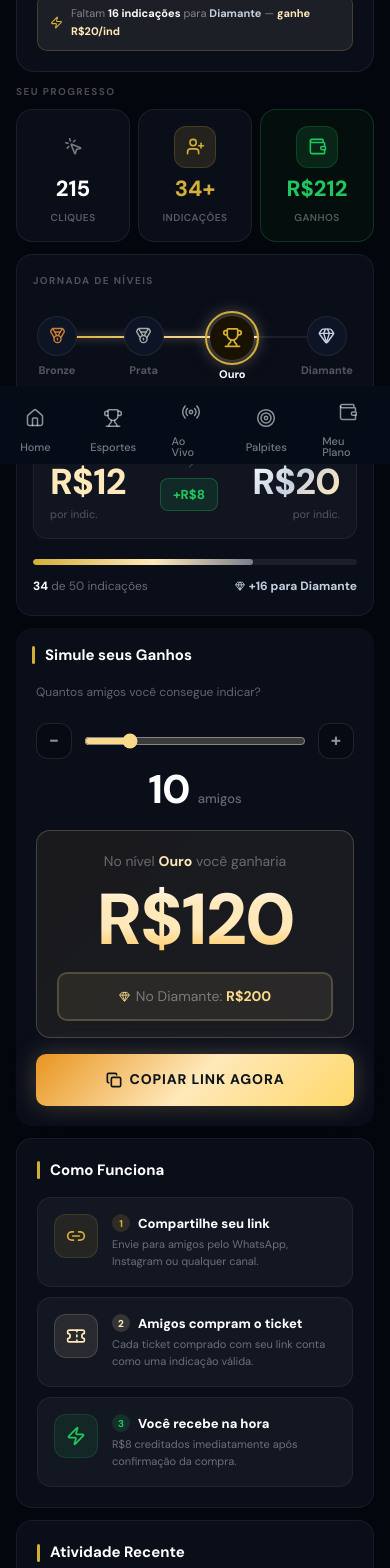
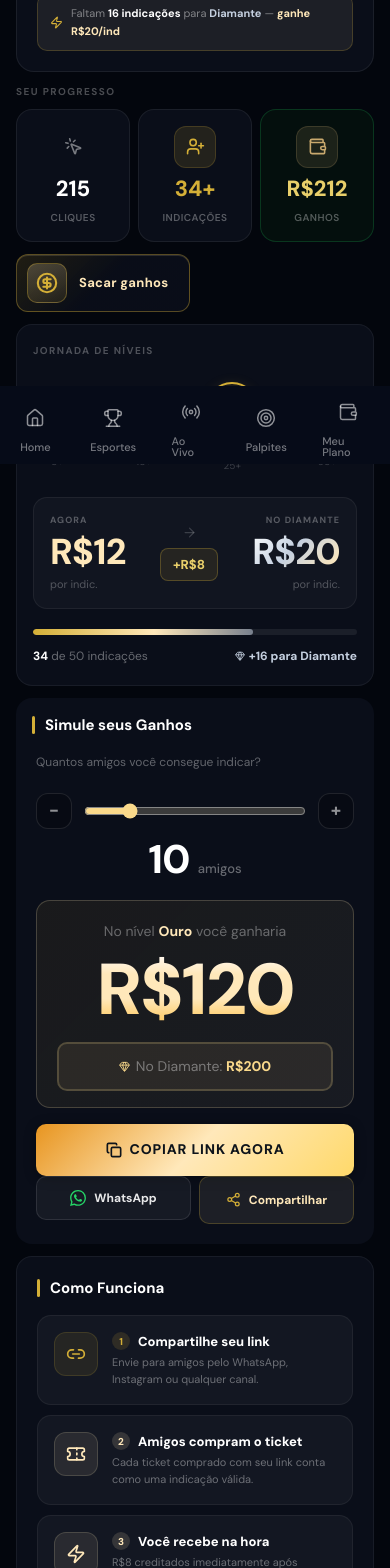
Before and after one commit to mariodev-black/bol-o-app, a Next.js app: page /indique in a window 390 px wide. Shown: the part 380-1948 px from the top of the page. Built offline with nearby package versions, Linux system fonts and the light colour scheme.

Commit message:
Enhance IndiqueGanhePage with referral link sharing and add SaquesPage for withdrawal requests

```diff
--- a/app/(authenticated)/indique/page.tsx
+++ b/app/(authenticated)/indique/page.tsx
@@ -1,6 +1,7 @@
 "use client";
 
-import { useState } from "react";
+import { useState, useCallback } from "react";
+import Link from "next/link";
 import {
   Gift,
   Trophy,
@@ -22,6 +23,7 @@ import {
   Sparkles,
   Banknote,
   Target,
+  CircleDollarSign,
 } from "lucide-react";
 import bgPalpitesDesk from "@/app/assets/bg-palpites-desktop.png";
 
@@ -36,9 +38,13 @@ const C = {
   /** Platina / “Diamante” sem azul — identidade dourada + neutro premium */
   platinum: "#C5D0E0",
   platinumMuted: "rgba(197,208,224,0.55)",
-  /** Verde só para ganhos / crédito (como em palpites: #22C55E) */
-  gain: "#22C55E",
-  gainSoft: "rgba(34,197,94,0.12)",
+  /** Valores monetários / crédito — sempre ouro âmbar (identidade única, sem verdes misturados) */
+  value: "#E8CF6A",
+  valueMuted: "#C9A96E",
+  valueSoft: "rgba(212, 175, 55, 0.10)",
+  valueBorder: "rgba(212, 175, 55, 0.28)",
+  /** WhatsApp: cor oficial só no ícone; superfície neutra como o resto do app */
+  wa: "#25D366",
 } as const;
 
 /* ─── Dados ─── */
@@ -66,7 +72,7 @@ const HOW_STEPS = [
   },
   {
     Icon: Zap,
-    color: C.gain,
+    color: C.goldMid,
     title: "Você recebe na hora",
     desc: "R$8 creditados imediatamente após confirmação da compra.",
   },
@@ -80,6 +86,10 @@ const ATIVIDADES = [
 ];
 
 const REF_LINK = "https://bolao.com/ref/SEU_CODIGO";
+
+const WHATSAPP_INVITE_TEXT = `Entre no Bolão do Milhão pelo meu link — cada ticket conta! 🎯\n${REF_LINK}`;
+
+const SHARE_TITLE = "Bolão do Milhão — indicação";
 
 /** Métricas do link — desktop, abaixo do campo (mock; ligar à API depois) */
 const LINK_STATS_DESKTOP = {
@@ -96,11 +106,68 @@ export default function IndiqueGanhePage() {
   const ganhoOuro = amigos * 12;
   const ganhoDiamante = amigos * 20;
 
-  function handleCopy() {
-    navigator.clipboard.writeText(REF_LINK).catch(() => { });
-    setCopied(true);
-    setTimeout(() => setCopied(false), 2200);
-  }
+  const copyReferralLink = useCallback(async (): Promise<boolean> => {
+    try {
+      if (typeof navigator !== "undefined" && navigator.clipboard?.writeText) {
+        await navigator.clipboard.writeText(REF_LINK);
+        return true;
+      }
+    } catch {
+      /* fallback abaixo */
+    }
+    if (typeof document === "undefined") return false;
+    try {
+      const ta = document.createElement("textarea");
+      ta.value = REF_LINK;
+      ta.setAttribute("readonly", "");
+      ta.style.position = "fixed";
+      ta.style.left = "-9999px";
+      ta.style.top = "0";
+      document.body.appendChild(ta);
+      ta.select();
+      ta.setSelectionRange(0, REF_LINK.length);
+      const ok = document.execCommand("copy");
+      document.body.removeChild(ta);
+      return ok;
+    } catch {
+      return false;
+    }
+  }, []);
+
+  const handleCopy = useCallback(async () => {
+    const ok = await copyReferralLink();
+    if (ok) {
+      setCopied(true);
+      setTimeout(() => setCopied(false), 2200);
+    }
+  }, [copyReferralLink]);
+
+  const openWhatsAppInvite = useCallback(() => {
+    const url = `https://wa.me/?text=${encodeURIComponent(WHATSAPP_INVITE_TEXT)}`;
+    const w = window.open(url, "_blank", "noopener,noreferrer");
+    if (!w) window.location.href = url;
+  }, []);
+
+  const handleShareInvite = useCallback(async () => {
+    const shareData = {
+      title: SHARE_TITLE,
+      text: `Use meu link para participar:\n${REF_LINK}`,
+      url: REF_LINK,
+    };
+    if (typeof navigator !== "undefined" && typeof navigator.share === "function") {
+      try {
+        await navigator.share(shareData);
+        return;
+      } catch (err: unknown) {
+        if (err instanceof Error && err.name === "AbortError") return;
+      }
+    }
+    const ok = await copyReferralLink();
+    if (ok) {
+      setCopied(true);
+      setTimeout(() => setCopied(false), 2200);
+    }
+  }, [copyReferralLink]);
 
   return (
     <div className="min-h-screen pb-8">
@@ -215,7 +282,7 @@ export default function IndiqueGanhePage() {
                 </h1>
                 <p className="text-[15px] leading-[1.65] max-w-[640px]" style={{ color: "rgba(255,255,255,0.42)" }}>
                   Cada amigo que comprar um ticket vale{" "}
-                  <span className="font-bold" style={{ color: C.gain }}>R$12,00 direto pra você</span>
+                  <span className="font-bold" style={{ color: C.value }}>R$12,00 direto pra você</span>
                   . Quanto mais indicações, maior o nível e maior o bônus por amigo.
                 </p>
 
@@ -244,8 +311,8 @@ export default function IndiqueGanhePage() {
                   <div
                     className="rounded-2xl p-4 flex flex-col gap-3"
                     style={{
-                      background: "rgba(6, 32, 20, 0.72)",
-                      border: `1px solid rgba(34, 197, 94, 0.38)`,
+                      background: "rgba(255,255,255,0.03)",
+                      border: "1px solid rgba(255,255,255,0.08)",
                     }}
                   >
                     <p className="text-[9px] font-bold uppercase tracking-[0.12em]" style={{ color: "rgba(255,255,255,0.38)" }}>
@@ -254,11 +321,11 @@ export default function IndiqueGanhePage() {
                     <div className="flex items-center gap-2.5 mt-auto">
                       <div
                         className="w-11 h-11 rounded-xl flex items-center justify-center"
-                        style={{ background: "rgba(34,197,94,0.12)", border: "1px solid rgba(34,197,94,0.28)" }}
+                        style={{ background: C.valueSoft, border: `1px solid ${C.valueBorder}` }}
                       >
-                        <Banknote size={22} style={{ color: C.gain }} strokeWidth={2} />
+                        <Banknote size={22} style={{ color: C.valueMuted }} strokeWidth={2} />
                       </div>
-                      <span className="text-[20px] font-black tracking-tight" style={{ color: C.gain }}>R$12,00</span>
+                      <span className="text-[20px] font-black tracking-tight" style={{ color: C.value }}>R$12,00</span>
                     </div>
                   </div>
 
@@ -312,16 +379,26 @@ export default function IndiqueGanhePage() {
                 <div
                   className="flex-1 flex flex-col items-center justify-center gap-1 py-4 px-3 min-w-0"
                   style={{
-                    background: "rgba(8, 42, 28, 0.88)",
-                    borderLeft: "1px solid rgba(34, 197, 94, 0.18)",
+                    background: "rgba(212,175,55,0.05)",
+                    borderLeft: `1px solid ${C.valueBorder}`,
                   }}
                 >
-                  <Wallet size={20} style={{ color: C.gold }} strokeWidth={2} />
-                  <span className="text-[26px] font-black leading-none tracking-[-0.02em]" style={{ color: C.gain }}>R$212</span>
+                  <Wallet size={20} style={{ color: C.valueMuted }} strokeWidth={2} />
+                  <span className="text-[26px] font-black leading-none tracking-[-0.02em]" style={{ color: C.value }}>R$212</span>
                   <span className="text-[10px] font-medium text-center leading-snug" style={{ color: "rgba(255,255,255,0.36)" }}>
                     Total recebido
                   </span>
                 </div>
+              </div>
+
+              <div
+                className="hidden md:flex flex-col sm:flex-row sm:items-center sm:justify-between gap-3 border-t border-white/8 px-6 lg:px-8 py-3.5"
+                style={{ background: "rgba(0,0,0,0.22)" }}
+              >
+                <p className="text-[12px] leading-snug max-w-md hidden lg:block" style={{ color: "rgba(255,255,255,0.38)" }}>
+                  Use seu saldo de indicações quando quiser — solicite o saque em poucos passos.
+                </p>
+                <SacarGanhosLink className="shrink-0 w-full sm:w-auto justify-center" />
               </div>
             </div>
 
@@ -331,8 +408,9 @@ export default function IndiqueGanhePage() {
               <div className="grid grid-cols-3 gap-2">
                 <StatCard Icon={MousePointerClick} iconColor="rgba(255,255,255,0.45)" value="215" label="Cliques" />
                 <StatCard Icon={UserPlus} iconColor={C.gold} value="34+" label="Indicações" valueColor={C.gold} />
-                <StatCard Icon={Wallet} iconColor={C.gain} value="R$212" label="Ganhos" valueColor={C.gain} highlight />
+                <StatCard Icon={Wallet} iconColor={C.valueMuted} value="R$212" label="Ganhos" valueColor={C.value} highlight />
               </div>
+              <SacarGanhosLink variant="pill" className="mt-3" />
             </div>
 
             {/* ── SEU LINK DE INDICAÇÃO — desktop only ── */}
@@ -348,7 +426,7 @@ export default function IndiqueGanhePage() {
                     className="w-full rounded-[10px] px-3.5 py-3 text-[12px] truncate flex items-center gap-2"
                     style={{ background: "rgba(255,255,255,0.04)", border: "1px solid rgba(255,255,255,0.08)", color: "rgba(255,255,255,0.45)" }}
                   >
-                    <span className="w-1.5 h-1.5 rounded-full shrink-0" style={{ background: C.gain }} aria-hidden />
+                    <span className="w-1.5 h-1.5 rounded-full shrink-0" style={{ background: C.valueMuted }} aria-hidden />
                     <span className="truncate">{REF_LINK}</span>
                   </div>
                   <p className="text-[11px] leading-[1.5] pl-0.5" style={{ color: "rgba(255,255,255,0.38)" }}>
@@ -363,7 +441,8 @@ export default function IndiqueGanhePage() {
                   </p>
                 </div>
                 <button
-                  onClick={handleCopy}
+                  type="button"
+                  onClick={() => void handleCopy()}
                   className="h-9 px-4 rounded-[10px] text-[12px] font-black tracking-[0.04em] flex items-center gap-1.5 shrink-0 active:scale-[0.97]"
                   style={{
                     transition: "transform 0.1s ease, background 0.3s ease",
@@ -378,23 +457,29 @@ export default function IndiqueGanhePage() {
                 </button>
                 <div className="flex gap-2 shrink-0">
                   <button
+                    type="button"
+                    onClick={openWhatsAppInvite}
                     className="flex px-3 items-center justify-center gap-1.5 h-9 rounded-[10px] text-[11px] font-bold whitespace-nowrap"
-                    style={{ background: "#25D36618", border: "1px solid #25D36630", color: "#25D366" }}
-                    type="button"
+                    style={{
+                      background: "rgba(255,255,255,0.05)",
+                      border: "1px solid rgba(255,255,255,0.10)",
+                      color: "rgba(255,255,255,0.88)",
+                    }}
                   >
-                    <svg width="13" height="13" viewBox="0 0 24 24" fill="currentColor" className="shrink-0">
-                      <path d="M17.472 14.382c-.297-.149-1.758-.867-2.03-.967-.273-.099-.471-.148-.67.15-.197.297-.767.966-.94 1.164-.173.199-.347.223-.644.075-.297-.15-1.255-.463-2.39-1.475-.883-.788-1.48-1.761-1.653-2.059-.173-.297-.018-.458.13-.606.134-.133.298-.347.446-.52.149-.174.198-.298.298-.497.099-.198.05-.371-.025-.52-.075-.149-.669-1.612-.916-2.207-.242-.579-.487-.5-.669-.51-.173-.008-.371-.01-.57-.01-.198 0-.52.074-.792.372-.272.297-1.04 1.016-1.04 2.479 0 1.462 1.065 2.875 1.213 3.074.149.198 2.096 3.2 5.077 4.487.709.306 1.262.489 1.694.625.712.227 1.36.195 1.871.118.571-.085 1.758-.719 2.006-1.413.248-.694.248-1.289.173-1.413-.074-.124-.272-.198-.57-.347m-5.421 7.403h-.004a9.87 9.87 0 01-5.031-1.378l-.361-.214-3.741.982.998-3.648-.235-.374a9.86 9.86 0 01-1.51-5.26c.001-5.45 4.436-9.884 9.888-9.884 2.64 0 5.122 1.03 6.988 2.898a9.825 9.825 0 012.893 6.994c-.003 5.45-4.437 9.884-9.885 9.884m8.413-18.297A11.815 11.815 0 0012.05 0C5.495 0 .16 5.335.157 11.892c0 2.096.547 4.142 1.588 5.945L.057 24l6.305-1.654a11.882 11.882 0 005.683 1.448h.005c6.554 0 11.89-5.335 11.893-11.893a11.821 11.821 0 00-3.48-8.413Z" />
+                    <svg width="13" height="13" viewBox="0 0 24 24" className="shrink-0" aria-hidden>
+                      <path fill={C.wa} d="M17.472 14.382c-.297-.149-1.758-.867-2.03-.967-.273-.099-.471-.148-.67.15-.197.297-.767.966-.94 1.164-.173.199-.347.223-.644.075-.297-.15-1.255-.463-2.39-1.475-.883-.788-1.48-1.761-1.653-2.059-.173-.297-.018-.458.13-.606.134-.133.298-.347.446-.52.149-.174.198-.298.298-.497.099-.198.05-.371-.025-.52-.075-.149-.669-1.612-.916-2.207-.242-.579-.487-.5-.669-.51-.173-.008-.371-.01-.57-.01-.198 0-.52.074-.792.372-.272.297-1.04 1.016-1.04 2.479 0 1.462 1.065 2.875 1.213 3.074.149.198 2.096 3.2 5.077 4.487.709.306 1.262.489 1.694.625.712.227 1.36.195 1.871.118.571-.085 1.758-.719 2.006-1.413.248-.694.248-1.289.173-1.413-.074-.124-.272-.198-.57-.347m-5.421 7.403h-.004a9.87 9.87 0 01-5.031-1.378l-.361-.214-3.741.982.998-3.648-.235-.374a9.86 9.86 0 01-1.51-5.26c.001-5.45 4.436-9.884 9.888-9.884 2.64 0 5.122 1.03 6.988 2.898a9.825 9.825 0 012.893 6.994c-.003 5.45-4.437 9.884-9.885 9.884m8.413-18.297A11.815 11.815 0 0012.05 0C5.495 0 .16 5.335.157 11.892c0 2.096.547 4.142 1.588 5.945L.057 24l6.305-1.654a11.882 11.882 0 005.683 1.448h.005c6.554 0 11.89-5.335 11.893-11.893a11.821 11.821 0 00-3.48-8.413Z" />
                     </svg>
                     WhatsApp
                   </button>
                   <button
+                    type="button"
+                    onClick={() => void handleShareInvite()}
                     className="flex px-3 items-center justify-center gap-1.5 h-9 rounded-[10px] text-[11px] font-bold whitespace-nowrap"
                     style={{
                       background: "rgba(255,232,186,0.08)",
                       border: "1px solid rgba(212,175,55,0.22)",
                       color: C.goldMid,
                     }}
-                    type="button"
                   >
                     <Share2 size={12} className="shrink-0" style={{ color: C.gold }} />
                     Compartilhar
@@ -479,7 +564,7 @@ export default function IndiqueGanhePage() {
 
                     <span
                       className="text-[12px] font-extrabold px-2.5 py-1 rounded-full shrink-0"
-                      style={{ color: C.gain, background: C.gainSoft, border: "1px solid rgba(34,197,94,0.28)" }}
+                      style={{ color: C.value, background: C.valueSoft, border: `1px solid ${C.valueBorder}` }}
                     >
                       +R$8
                     </span>
@@ -509,7 +594,7 @@ export default function IndiqueGanhePage() {
                   style={{
                     width: "calc(66.67% - 10px)",
                     background: `linear-gradient(90deg, ${C.gold}, ${C.goldMid})`,
-                    boxShadow: `0 0 8px ${C.goldMid}90`,
+                    boxShadow: "0 0 10px rgba(212,175,55,0.2)",
                   }}
                 />
                 {TIERS.map((tier) => {
@@ -520,7 +605,7 @@ export default function IndiqueGanhePage() {
                         className="flex items-center justify-center rounded-full"
                         style={
                           tier.active
-                            ? { width: 44, height: 44, background: "#1A1200", outline: `2.5px solid ${C.gold}`, outlineOffset: 3, boxShadow: `0 0 18px ${C.goldMid}80` }
+                            ? { width: 44, height: 44, background: "#1A1200", outline: `2px solid ${C.gold}`, outlineOffset: 2, boxShadow: "0 0 14px rgba(212,175,55,0.22)" }
                             : { width: 40, height: 40, background: "#0D1425", border: "1px solid rgba(255,255,255,0.08)" }
                         }
                       >
@@ -546,7 +631,7 @@ export default function IndiqueGanhePage() {
                 </div>
                 <div className="flex flex-col items-center gap-2">
                   <ArrowRight size={15} style={{ color: "rgba(255,255,255,0.18)" }} />
-                  <span className="text-[13px] font-extrabold px-3 py-1.5 rounded-[8px]" style={{ background: C.gainSoft, border: "1px solid rgba(34,197,94,0.28)", color: C.gain }}>
+                  <span className="text-[13px] font-extrabold px-3 py-1.5 rounded-[8px]" style={{ background: C.valueSoft, border: `1px solid ${C.valueBorder}`, color: C.value }}>
                     +R$8
                   </span>
                 </div>
@@ -676,20 +761,51 @@ export default function IndiqueGanhePage() {
                 </div>
 
                 <button
-                  onClick={handleCopy}
+                  type="button"
+                  onClick={() => void handleCopy()}
                   className="w-full h-[52px] rounded-[10px] text-[14px] font-black tracking-[0.06em] uppercase  items-center justify-center gap-2 active:scale-[0.98] flex md:hidden"
                   style={{
-                    transition: "transform 0.1s ease, box-shadow 0.3s ease, background 0.3s ease",
+                    transition: "transform 0.1s ease, background 0.3s ease",
                     border: "none",
                     ...(copied
-                      ? { background: `linear-gradient(135deg, #8B6914, ${C.gold} 55%, #FFE8BA)`, color: "#0E141B", boxShadow: `0 0 20px ${C.goldMid}35` }
-                      : { background: `linear-gradient(135deg, #E89520, ${C.goldMid} 50%, #FFD96A)`, color: "#0E141B", boxShadow: `0 0 24px ${C.goldMid}40, 0 4px 14px rgba(0,0,0,0.5)` }
+                      ? { background: `linear-gradient(135deg, #8B6914, ${C.gold} 55%, #FFE8BA)`, color: "#0E141B" }
+                      : { background: `linear-gradient(135deg, #E89520, ${C.goldMid} 50%, #FFD96A)`, color: "#0E141B", boxShadow: "0 2px 12px rgba(0,0,0,0.35)" }
                     ),
                   }}
                 >
                   {copied ? <Check size={16} strokeWidth={3} /> : <Copy size={16} strokeWidth={2.5} />}
                   {copied ? "Link Copiado!" : "Copiar Link Agora"}
                 </button>
+                <div className="grid grid-cols-2 gap-2 md:hidden">
+                  <button
+                    type="button"
+                    onClick={openWhatsAppInvite}
+                    className="flex h-11 items-center justify-center gap-2 rounded-[10px] text-[12px] font-bold"
+                    style={{
+                      background: "rgba(255,255,255,0.05)",
+                      border: "1px solid rgba(255,255,255,0.10)",
+                      color: "rgba(255,255,255,0.9)",
+                    }}
+                  >
+                    <svg width="16" height="16" viewBox="0 0 24 24" fill={C.wa} className="shrink-0" aria-hidden>
+                      <path d="M17.472 14.382c-.297-.149-1.758-.867-2.03-.967-.273-.099-.471-.148-.67.15-.197.297-.767.966-.94 1.164-.173.199-.347.223-.644.075-.297-.15-1.255-.463-2.39-1.475-.883-.788-1.48-1.761-1.653-2.059-.173-.297-.018-.458.13-.606.134-.133.298-.347.446-.52.149-.174.198-.298.298-.497.099-.198.05-.371-.025-.52-.075-.149-.669-1.612-.916-2.207-.242-.579-.487-.5-.669-.51-.173-.008-.371-.01-.57-.01-.198 0-.52.074-.792.372-.272.297-1.04 1.016-1.04 2.479 0 1.462 1.065 2.875 1.213 3.074.149.198 2.096 3.2 5.077 4.487.709.306 1.262.489 1.694.625.712.227 1.36.195 1.871.118.571-.085 1.758-.719 2.006-1.413.248-.694.248-1.289.173-1.413-.074-.124-.272-.198-.57-.347m-5.421 7.403h-.004a9.87 9.87 0 01-5.031-1.378l-.361-.214-3.741.982.998-3.648-.235-.374a9.86 9.86 0 01-1.51-5.26c.001-5.45 4.436-9.884 9.888-9.884 2.64 0 5.122 1.03 6.988 2.898a9.825 9.825 0 012.893 6.994c-.003 5.45-4.437 9.884-9.885 9.884m8.413-18.297A11.815 11.815 0 0012.05 0C5.495 0 .16 5.335.157 11.892c0 2.096.547 4.142 1.588 5.945L.057 24l6.305-1.654a11.882 11.882 0 005.683 1.448h.005c6.554 0 11.89-5.335 11.893-11.893a11.821 11.821 0 00-3.48-8.413Z" />
+                    </svg>
+                    WhatsApp
+                  </button>
+                  <button
+                    type="button"
+                    onClick={() => void handleShareInvite()}
+                    className="flex h-12 items-center justify-center gap-2 rounded-[10px] text-[12px] font-bold"
+                    style={{
+                      background: "rgba(255,232,186,0.08)",
+                      border: "1px solid rgba(212,175,55,0.25)",
+                      color: C.goldMid,
+                    }}
+                  >
+                    <Share2 size={15} className="shrink-0" style={{ color: C.gold }} />
+                    Compartilhar
+                  </button>
+                </div>
               </div>
             </div>
             <div
@@ -766,7 +882,7 @@ export default function IndiqueGanhePage() {
 
                     <span
                       className="text-[12px] font-extrabold px-2.5 py-1 rounded-full shrink-0"
-                      style={{ color: C.gain, background: C.gainSoft, border: "1px solid rgba(34,197,94,0.28)" }}
+                      style={{ color: C.value, background: C.valueSoft, border: `1px solid ${C.valueBorder}` }}
                     >
                       +R$8
                     </span>
@@ -808,6 +924,32 @@ export default function IndiqueGanhePage() {
 }
 
 /* ─── Componentes ─────────────────────────────────────────── */
+
+function SacarGanhosLink({ className = "" }: { className?: string }) {
+  return (
+    <Link
+      href="/saques"
+      className={`inline-flex items-center gap-3 rounded-xl pl-2.5 pr-5 py-2 text-[13px] font-bold tracking-wide transition-all active:scale-[0.98] hover:opacity-95 ${className}`}
+      style={{
+        background: "linear-gradient(135deg, rgba(212,175,55,0.14) 0%, rgba(10,14,25,0.92) 50%)",
+        border: "1px solid rgba(212,175,55,0.38)",
+        color: C.goldMid,
+        boxShadow: "inset 0 1px 0 rgba(255,232,186,0.14)",
+      }}
+    >
+      <span
+        className="flex h-10 w-10 shrink-0 items-center justify-center rounded-lg"
+        style={{
+          background: "linear-gradient(160deg, rgba(255,232,186,0.22) 0%, rgba(212,175,55,0.1) 100%)",
+          border: "1px solid rgba(212,175,55,0.35)",
+        }}
+      >
+        <CircleDollarSign size={22} strokeWidth={2.25} style={{ color: C.gold }} aria-hidden />
+      </span>
+      <span>Sacar ganhos</span>
+    </Link>
+  );
+}
 
 function SmallLabel({ children, className = "" }: { children: React.ReactNode; className?: string }) {
   return (
--- /dev/null
+++ b/app/(authenticated)/saques/page.tsx
@@ -0,0 +1,33 @@
+import Link from "next/link";
+import { ChevronLeft } from "lucide-react";
+
+export default function SaquesPage() {
+  return (
+    <div className="flex flex-1 flex-col px-4 sm:px-6 py-6 md:py-8 max-w-lg md:max-w-2xl mx-auto w-full">
+      <Link
+        href="/indique"
+        className="inline-flex items-center gap-1.5 text-[13px] font-semibold mb-6 w-fit transition-opacity hover:opacity-80"
+        style={{ color: "rgba(255,255,255,0.45)" }}
+      >
+        <ChevronLeft className="w-4 h-4" />
+        Voltar para indicações
+      </Link>
+
+      <h1 className="text-[26px] md:text-3xl font-black text-white tracking-tight mb-2">
+        Sacar ganhos
+      </h1>
+      <p className="text-[14px] leading-relaxed mb-8" style={{ color: "rgba(255,255,255,0.42)" }}>
+        Área de solicitação de saques. Em breve você poderá transferir seu saldo de indicações para sua conta.
+      </p>
+
+      <div
+        className="rounded-2xl p-6 border border-white/8"
+        style={{ background: "#0A0E19" }}
+      >
+        <p className="text-[13px]" style={{ color: "rgba(255,255,255,0.35)" }}>
+          Fluxo de saque em construção.
+        </p>
+      </div>
+    </div>
+  );
+}
```
